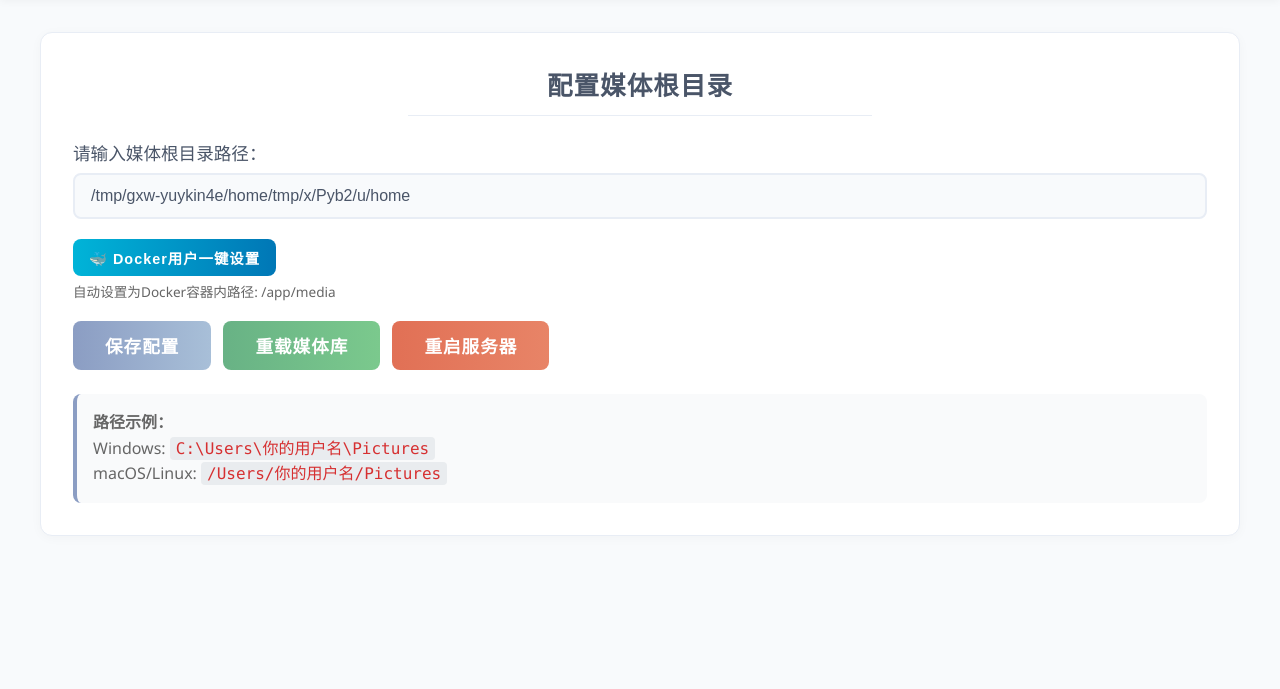
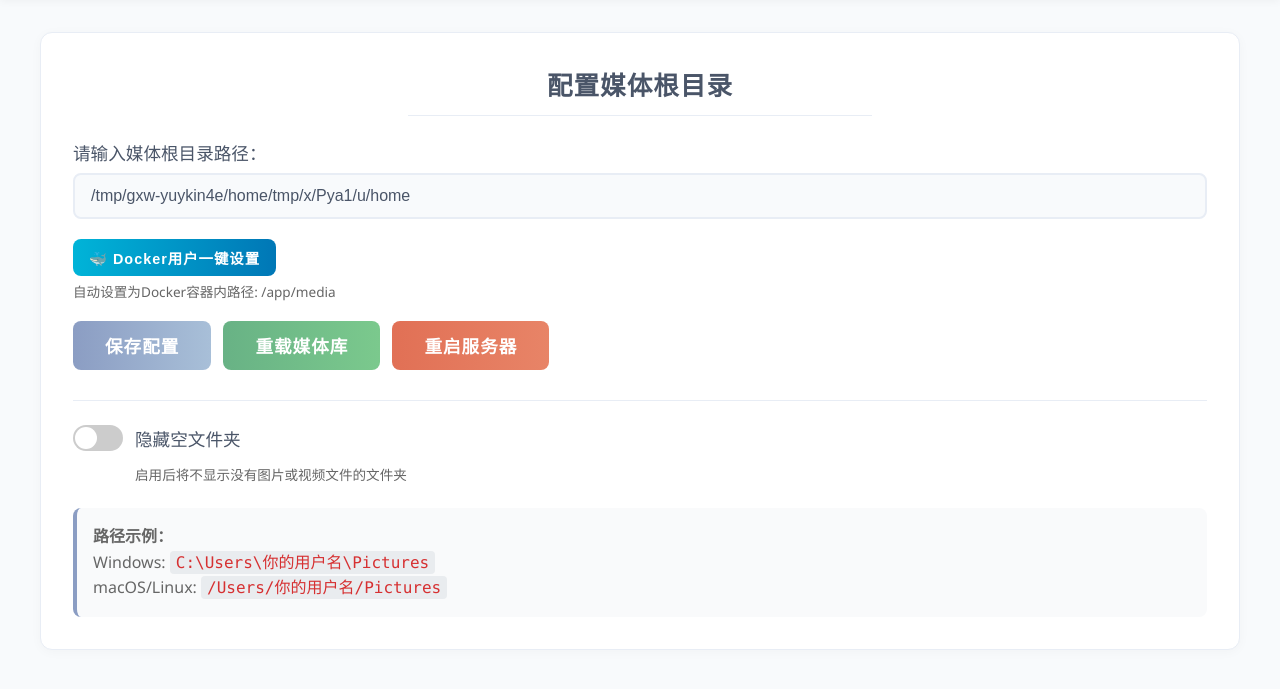
Before and after one commit to Du0yu/Lumivault, a Flask app: page /config in a window 1280 px wide. Shown: the part 56-745 px from the top of the page. Run offline with Flask 3, Linux system fonts and the light colour scheme.

Commit message:
feat: add toggle for hiding empty folders in config and enhance related UI

```diff
--- a/app.py
+++ b/app.py
@@ -119,6 +119,7 @@
     """
     categories = {}
     full_path = os.path.join(base_path, current_path) if current_path else base_path
+    hide_empty = get_hide_empty_folders_setting()
 
     if not os.path.exists(full_path):
         return categories
@@ -151,6 +152,10 @@
                         videos.append(file)
                 elif os.path.isdir(file_path):
                     subdirs.append(file)
+
+            # 如果启用隐藏空文件夹且该文件夹为空，则跳过
+            if hide_empty and not images and not videos:
+                continue
 
             # 按比例分组排序图片
             images.sort(key=lambda x: x['ratio'])
@@ -195,6 +200,15 @@
 
 @app.route('/')
 def index():
+    # 检查是否已配置，如果配置了直接跳转到nav
+    base_path = get_base_path()
+    if base_path and os.path.exists(base_path):
+        return redirect(url_for('nav'))
+    else:
+        return redirect(url_for('home'))
+
+@app.route('/home')
+def home():
     return render_template('home.html')
 
 @app.route('/vault')
@@ -262,27 +276,6 @@
 
     return send_from_directory(dir_path, filename)
 
-@app.route('/config', methods=['GET', 'POST'])
-def config():
-    if request.method == 'POST':
-        base_path = request.form.get('base_path', '').strip()
-        if not base_path or not os.path.exists(base_path):
-            flash('路径无效，请重新输入')
-            return render_template('config.html', base_path=base_path)
-        # 适配不同OS，保存绝对路径
-        base_path = os.path.abspath(base_path)
-        with open(CONFIG_PATH, 'w', encoding='utf-8') as f:
-            json.dump({'base': base_path}, f, ensure_ascii=False, indent=2)
-        flash('配置已保存')
-        return redirect(url_for('index'))
-
-    # 获取当前配置的路径
-    current_base_path = get_base_path()
-    # 如果没有配置，使用默认路径
-    default_path = current_base_path or os.path.abspath(os.path.expanduser('~'))
-
-    return render_template('config.html', base_path=default_path, current_base_path=current_base_path)
-
 @app.route('/nav')
 def nav():
     base_path = get_base_path()
@@ -306,12 +299,61 @@
 
     return render_template('nav.html', covers=covers, has_root_media=has_root_media)
 
+@app.route('/config', methods=['GET', 'POST'])
+def config():
+    if request.method == 'POST':
+        base_path = request.form.get('base_path', '').strip()
+        hide_empty_folders = request.form.get('hide_empty_folders') == 'on'
+
+        if not base_path or not os.path.exists(base_path):
+            flash('路径无效，请重新输入')
+            return render_template('config.html', base_path=base_path, hide_empty_folders=hide_empty_folders)
+
+        # 适配不同OS，保存绝对路径
+        base_path = os.path.abspath(base_path)
+        config_data = {
+            'base': base_path,
+            'hide_empty_folders': hide_empty_folders
+        }
+
+        with open(CONFIG_PATH, 'w', encoding='utf-8') as f:
+            json.dump(config_data, f, ensure_ascii=False, indent=2)
+        flash('配置已保存')
+        return redirect(url_for('nav'))  # 改为重定向到nav而不是index
+
+    # 获取当前配置
+    config_data = {}
+    if os.path.exists(CONFIG_PATH):
+        with open(CONFIG_PATH, 'r', encoding='utf-8') as f:
+            config_data = json.load(f)
+
+    current_base_path = config_data.get('base', '')
+    hide_empty_folders = config_data.get('hide_empty_folders', False)
+    default_path = current_base_path or os.path.abspath(os.path.expanduser('~'))
+
+    return render_template('config.html',
+                         base_path=default_path,
+                         current_base_path=current_base_path,
+                         hide_empty_folders=hide_empty_folders)
+
+def get_hide_empty_folders_setting():
+    """获取隐藏空文件夹设置"""
+    if not os.path.exists(CONFIG_PATH):
+        return False
+    try:
+        with open(CONFIG_PATH, 'r', encoding='utf-8') as f:
+            config = json.load(f)
+        return config.get('hide_empty_folders', False)
+    except:
+        return False
+
 def get_media_files_single_level(base_path, current_path=""):
     """
     获取单层目录的媒体文件和子目录
     current_path: 当前相对于base_path的路径
     """
     full_path = os.path.join(base_path, current_path) if current_path else base_path
+    hide_empty = get_hide_empty_folders_setting()
 
     if not os.path.exists(full_path):
         return {'images': [], 'videos': [], 'subdirs': []}
@@ -338,7 +380,24 @@
             elif ext in ['.mp4', '.avi', '.mov', '.mkv', '.webm']:
                 videos.append(item)
         elif os.path.isdir(item_path):
-            subdirs.append(item)
+            # 检查子目录是否为空（如果启用了隐藏空文件夹）
+            if hide_empty:
+                subdir_has_media = False
+                try:
+                    for subitem in os.listdir(item_path):
+                        subitem_path = os.path.join(item_path, subitem)
+                        if os.path.isfile(subitem_path):
+                            ext = os.path.splitext(subitem)[1].lower()
+                            if ext in ['.jpg', '.jpeg', '.png', '.gif', '.bmp', '.mp4', '.avi', '.mov', '.mkv', '.webm']:
+                                subdir_has_media = True
+                                break
+                    if subdir_has_media:
+                        subdirs.append(item)
+                except:
+                    # 如果无法读取子目录，仍然显示它
+                    subdirs.append(item)
+            else:
+                subdirs.append(item)
 
     # 按比例分组排序图片
     ratio_groups = {}
--- a/static/js/config.js
+++ b/static/js/config.js
@@ -78,6 +78,32 @@
     }
 }
 
+// 切换隐藏空文件夹设置
+function toggleHideEmptyFolders(checkbox) {
+    const formData = new FormData();
+    formData.append('base_path', document.getElementById('base_path').value);
+    formData.append('hide_empty_folders', checkbox.checked ? 'on' : '');
+
+    fetch('/config', {
+        method: 'POST',
+        body: formData
+    })
+    .then(response => {
+        if (response.ok) {
+            showMessage(checkbox.checked ? '已启用隐藏空文件夹' : '已禁用隐藏空文件夹', 'success');
+        } else {
+            showMessage('设置保存失败', 'error');
+            // 如果失败，恢复开关状态
+            checkbox.checked = !checkbox.checked;
+        }
+    })
+    .catch(error => {
+        showMessage('设置保存失败: ' + error.message, 'error');
+        // 如果失败，恢复开关状态
+        checkbox.checked = !checkbox.checked;
+    });
+}
+
 // 显示消息提示
 function showMessage(message, type = 'info') {
     // 移除已存在的消息
--- a/templates/config.html
+++ b/templates/config.html
@@ -116,6 +116,55 @@
                 font-size: 1.4rem;
             }
         }
+
+        /* 药丸开关样式 */
+        .toggle-switch {
+            display: flex;
+            align-items: center;
+            gap: 12px;
+            margin-bottom: 20px;
+        }
+
+        .toggle-switch input[type="checkbox"] {
+            display: none;
+        }
+
+        .toggle-slider {
+            position: relative;
+            width: 50px;
+            height: 26px;
+            background: #ccc;
+            border-radius: 50px;
+            cursor: pointer;
+            transition: background 0.3s ease;
+        }
+
+        .toggle-slider:before {
+            content: '';
+            position: absolute;
+            top: 2px;
+            left: 2px;
+            width: 22px;
+            height: 22px;
+            background: white;
+            border-radius: 50%;
+            transition: transform 0.3s ease;
+        }
+
+        .toggle-switch input[type="checkbox"]:checked + .toggle-slider {
+            background: var(--accent-color);
+        }
+
+        .toggle-switch input[type="checkbox"]:checked + .toggle-slider:before {
+            transform: translateX(24px);
+        }
+
+        .toggle-label {
+            font-size: 1rem;
+            font-weight: 500;
+            color: var(--text-primary);
+            cursor: pointer;
+        }
     </style>
 </head>
 <body>
@@ -157,6 +206,19 @@
                     <button type="button" onclick="restartServer()" style="background: linear-gradient(90deg, #e17055 0%, #e88467 100%);">重启服务器</button>
                 </div>
             </form>
+
+            <!-- 隐藏空文件夹选项 -->
+            <div style="margin-top: 30px; padding-top: 24px; border-top: 1px solid var(--border-color);">
+                <div class="toggle-switch">
+                    <input type="checkbox" name="hide_empty_folders" id="hide_empty_folders" {% if hide_empty_folders %}checked{% endif %} onchange="toggleHideEmptyFolders(this)">
+                    <label for="hide_empty_folders" class="toggle-slider"></label>
+                    <label for="hide_empty_folders" class="toggle-label">隐藏空文件夹</label>
+                </div>
+                <small style="display: block; margin-top: -15px; margin-bottom: 20px; color: var(--text-secondary); font-size: 0.85rem; margin-left: 62px;">
+                    启用后将不显示没有图片或视频文件的文件夹
+                </small>
+            </div>
+
             <div class="example">
                 <p><strong>路径示例：</strong><br>
                     Windows: <code>C:\Users\你的用户名\Pictures</code><br>
```
